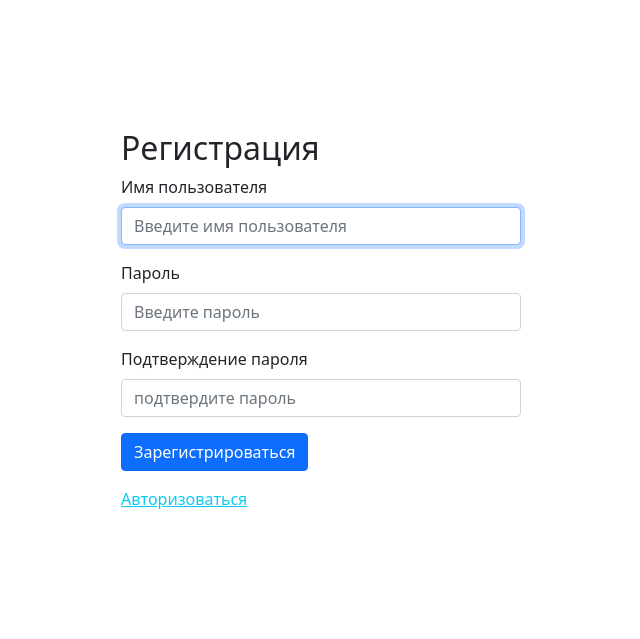
After one commit to Chyrets/project_lp, a Django app: page /register/ in a window 1280 px wide. The commit adds this page. Shown: the top 639 px of the page, without its empty margins (319-959 px from the left). Run offline with Django 4.2, Linux system fonts and the light colour scheme.

Commit message:
Добавил возможность регистрации пользователя

```diff
--- /dev/null
+++ b/profiles/forms.py
@@ -0,0 +1,17 @@
+from django.contrib.auth.models import User
+from django.contrib.auth.forms import UserCreationForm
+
+
+class CustomUserCreationForm(UserCreationForm):
+    """Форма регистрации пользователя"""
+
+    class Meta:
+        model = User
+        fields = ['username', 'password1', 'password2']
+
+    def __init__(self, *args, **kwargs):
+        super(CustomUserCreationForm, self).__init__(*args, **kwargs)
+        self.fields['username'].widget.attrs.update({'class': 'form-control',
+                                                     'placeholder': 'Введите имя пользователя'})
+        self.fields['password1'].widget.attrs.update({'class': 'form-control', 'placeholder': 'Введите пароль'})
+        self.fields['password2'].widget.attrs.update({'class': 'form-control', 'placeholder': 'подтвердите пароль'})
--- a/profiles/urls.py
+++ b/profiles/urls.py
@@ -5,4 +5,5 @@ from . import views
 urlpatterns = [
     path('', views.index, name='home'),
     path('login/', views.LoginUserView.as_view(), name='login'),
+    path('register/', views.RegisterUserView.as_view(), name='register'),
 ]
--- a/profiles/views.py
+++ b/profiles/views.py
@@ -1,6 +1,8 @@
 from django.shortcuts import render, redirect
 from django.contrib.auth import authenticate, login
 from django.views import View
+
+from .forms import CustomUserCreationForm
 
 
 def index(request):
@@ -37,3 +39,33 @@ class LoginUserView(View):
             }
 
         return render(request, self.template_name, content)
+
+
+class RegisterUserView(View):
+    """Регистрация пользователя"""
+    template_name = 'profiles/register.html'
+    form = CustomUserCreationForm
+
+    def get(self, request):
+        """Отображение страницы регистрации пользователя"""
+        content = {'form': self.form}
+        return render(request, self.template_name, content)
+
+    def post(self, request):
+        """Обработка страницы регистрации пользователя"""
+        form = self.form(request.POST)
+
+        if form.is_valid():
+            user = form.save(commit=False)
+            user.save()
+
+            username = request.POST['username']
+            password = request.POST['password1']
+            user = authenticate(request, username=username, password=password)
+
+            if user is not None:
+                login(request, user)
+                return redirect('home')
+
+        content = {'form': form}
+        return render(request, self.template_name, content)
--- a/templates/profiles/login.html
+++ b/templates/profiles/login.html
@@ -43,7 +43,7 @@
             </div>
             <button type="submit" class="btn btn-primary">Войти</button>
             <div class="mt-3">
-                <a class="link-info" href="#">Зарегистрироваться</a>
+                <a class="link-info" href="{% url 'register' %}">Зарегистрироваться</a>
             </div>
         </form>
     </div>
--- /dev/null
+++ b/templates/profiles/register.html
@@ -0,0 +1,48 @@
+<!DOCTYPE html>
+<html lang="en">
+
+<head>
+    <meta charset="UTF-8">
+    <title>Title</title>
+
+    <link href="https://cdn.jsdelivr.net/npm/bootstrap@5.1.3/dist/css/bootstrap.min.css" rel="stylesheet"
+          integrity="sha384-1BmE4kWBq78iYhFldvKuhfTAU6auU8tT94WrHftjDbrCEXSU1oBoqyl2QvZ6jIW3" crossorigin="anonymous">
+
+    <style>
+        .login--wrapper {
+            display: flex;
+            height: 80vh;
+            align-items: center;
+            justify-content: center;
+        }
+
+        .form {
+            width: 400px;
+        }
+    </style>
+</head>
+
+<body>
+<div class="container">
+    <div class="login--wrapper">
+        <form method="post" class="form">
+            {% csrf_token %}
+
+            <h2>Регистрация</h2>
+            {% for field in form %}
+                <div class="mb-3">
+                    <label for="{{ field.id_for_label }}" class="form-label">{{ field.label }}</label>
+                    {{ field }}
+                </div>
+                <div class="text-danger">{{ field.errors }}</div>
+            {% endfor %}
+            <button type="submit" class="btn btn-primary">Зарегистрироваться</button>
+            <div class="mt-3">
+                <a class="link-info" href="{% url 'login' %}">Авторизоваться</a>
+            </div>
+        </form>
+    </div>
+</div>
+</body>
+
+</html>
```
